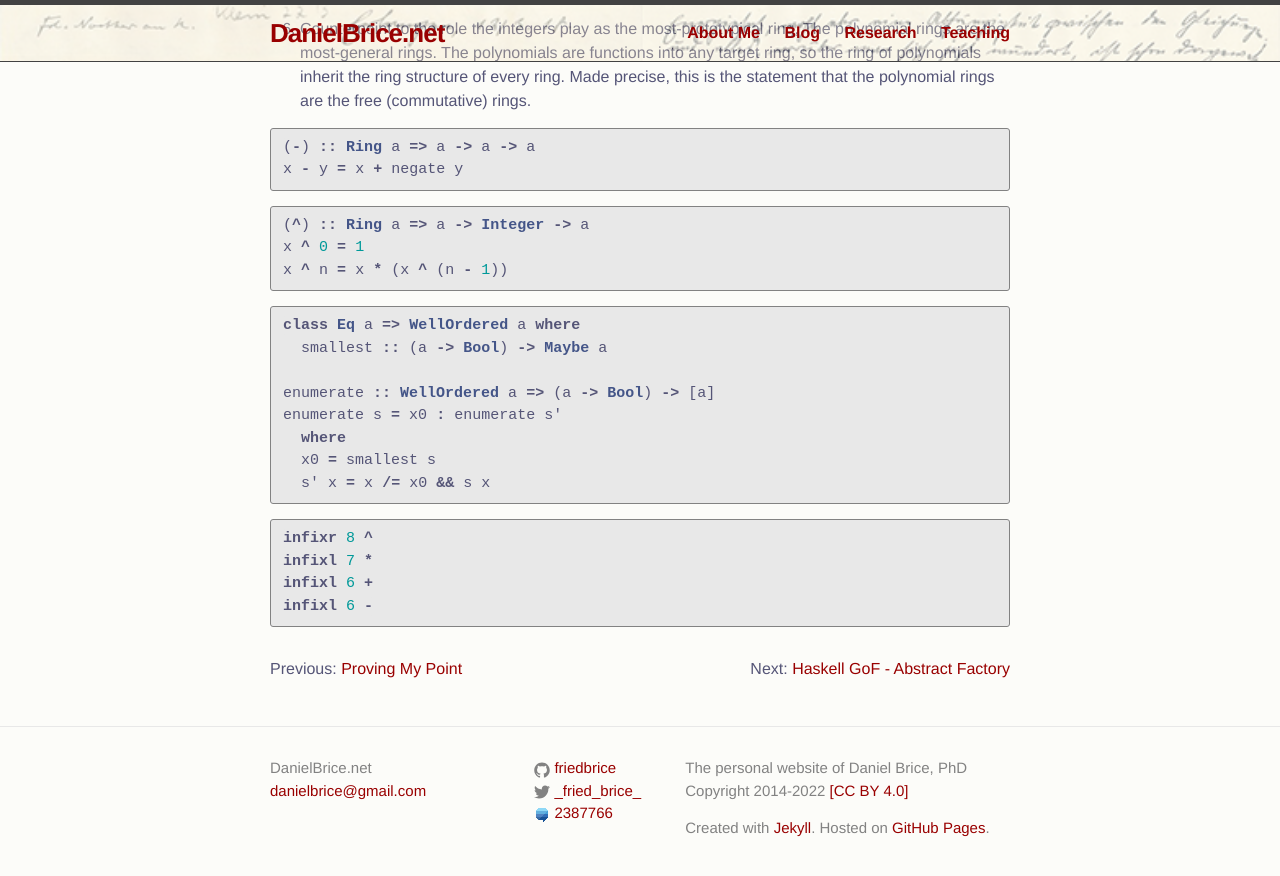
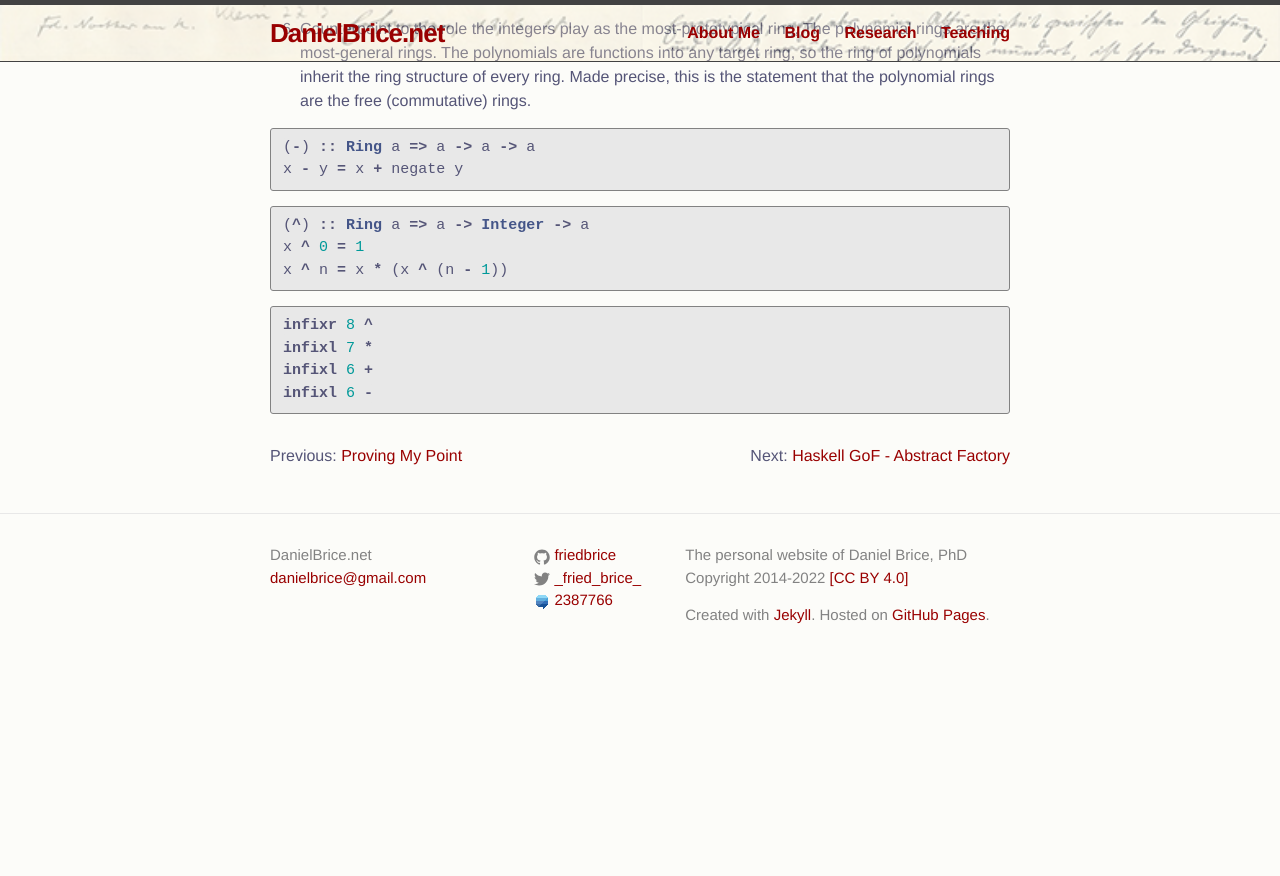
Before and after one commit to friedbrice/friedbrice.github.io, a Jekyll site: the page built from _posts/2021-04-22-of-function-instances-and-abstract-syntax.md, in a window 1280 px wide and 900 px high, scrolled down 9707 px. Shown: the top 876 px of the window. Built offline with Jekyll 4.4.1, drawn with Linux system fonts in a browser that asks for light colours; formulas are drawn with MathJax 3; comment, search, counter and statistics services are not loaded; after the commit the page ends 10394 px from its top, so only the background shows below that.

Commit message:
didn't need WellOrdered after all

```diff
--- a/_posts/2021-04-22-of-function-instances-and-abstract-syntax.md
+++ b/_posts/2021-04-22-of-function-instances-and-abstract-syntax.md
@@ -119,7 +119,7 @@ none = Set $ const False
 every :: Set a
 every = Set $ const True
 
-instance WellOrdered a => Num (Set a) where
+instance Num (Set a) where
   s1 + s2 = union s1 s2 `exclusion` intersection s1 s2
   (*) = intersection
   negate = id
@@ -565,17 +565,6 @@ x ^ n = x * (x ^ (n - 1))
 {% endhighlight %}
 
 {% highlight haskell %}
-class Eq a => WellOrdered a where
-  smallest :: (a -> Bool) -> Maybe a
-
-enumerate :: WellOrdered a => (a -> Bool) -> [a]
-enumerate s = x0 : enumerate s'
-  where
-  x0 = smallest s
-  s' x = x /= x0 && s x
-{% endhighlight %}
-
-{% highlight haskell %}
 infixr 8 ^
 infixl 7 *
 infixl 6 +
```
